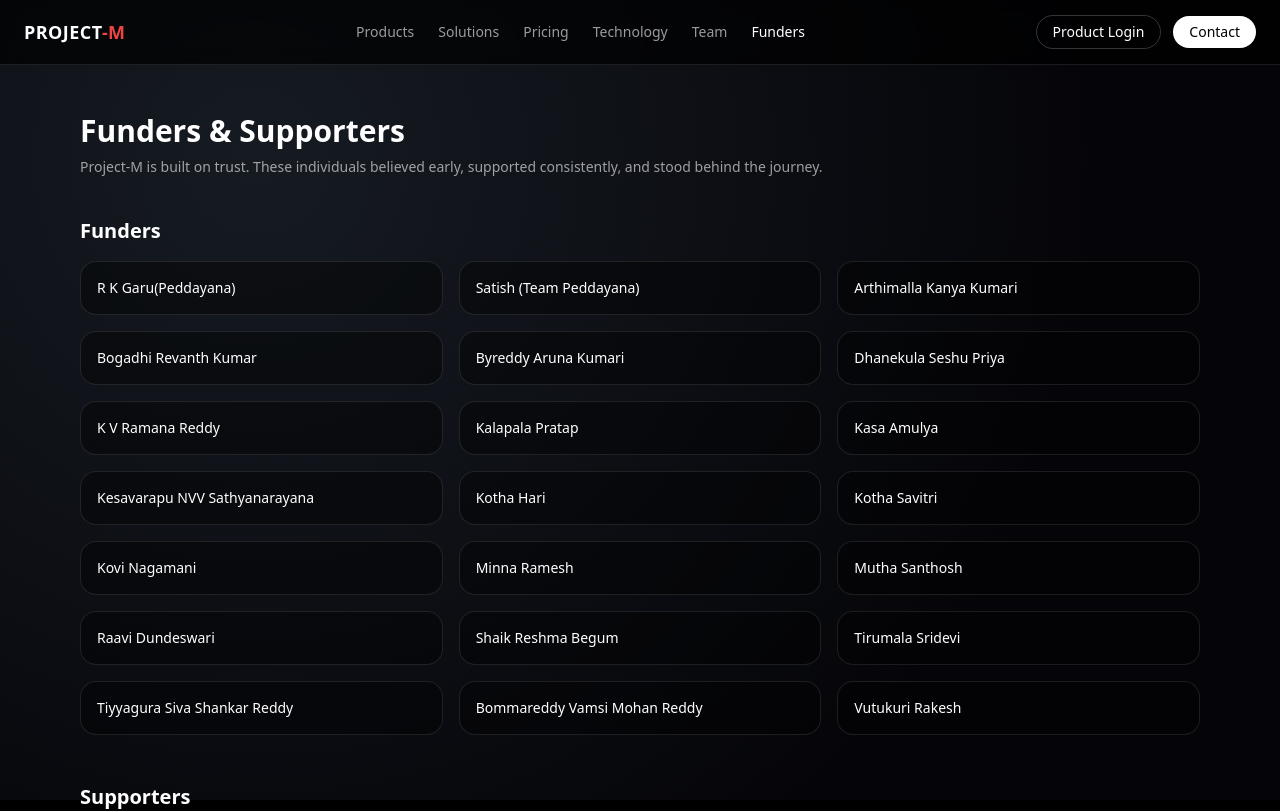
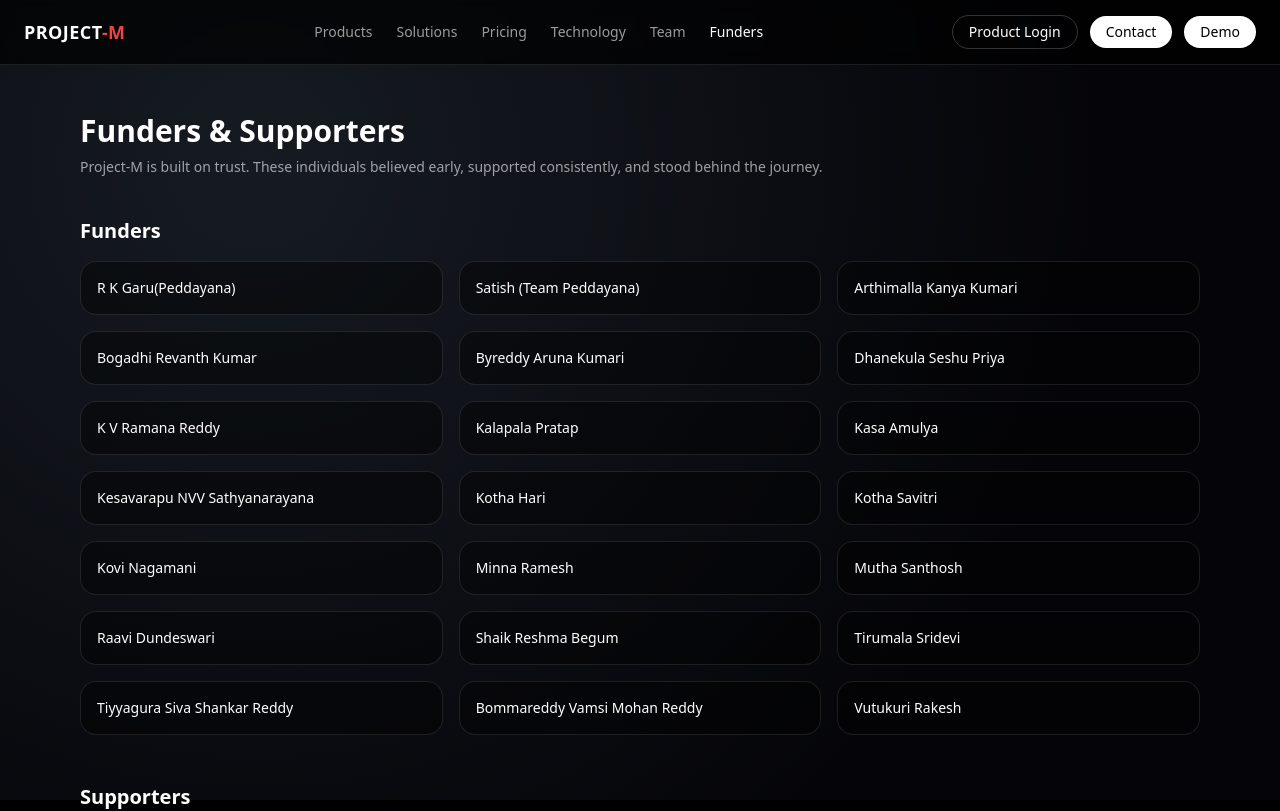
Before and after one commit to raghutujanakiram-jpg/project-m-mos-demo, a React (Vite) app: page /funders in a window 1280 px wide. Shown: the top 811 px of the page. Built offline with nearby package versions, Linux system fonts and the light colour scheme.

Commit message:
Add Demo link to Header component

```diff
--- a/src/components/Header.jsx
+++ b/src/components/Header.jsx
@@ -53,6 +53,13 @@ const Header = () => {
           >
             Contact
           </Link>
+
+           <Link
+            to="/Demo"
+            className="px-4 py-1.5 rounded-full bg-white text-black text-sm font-medium hover:bg-white/90 transition"
+          >
+            Demo
+          </Link>
         </div>
       </div>
     </header>
```
